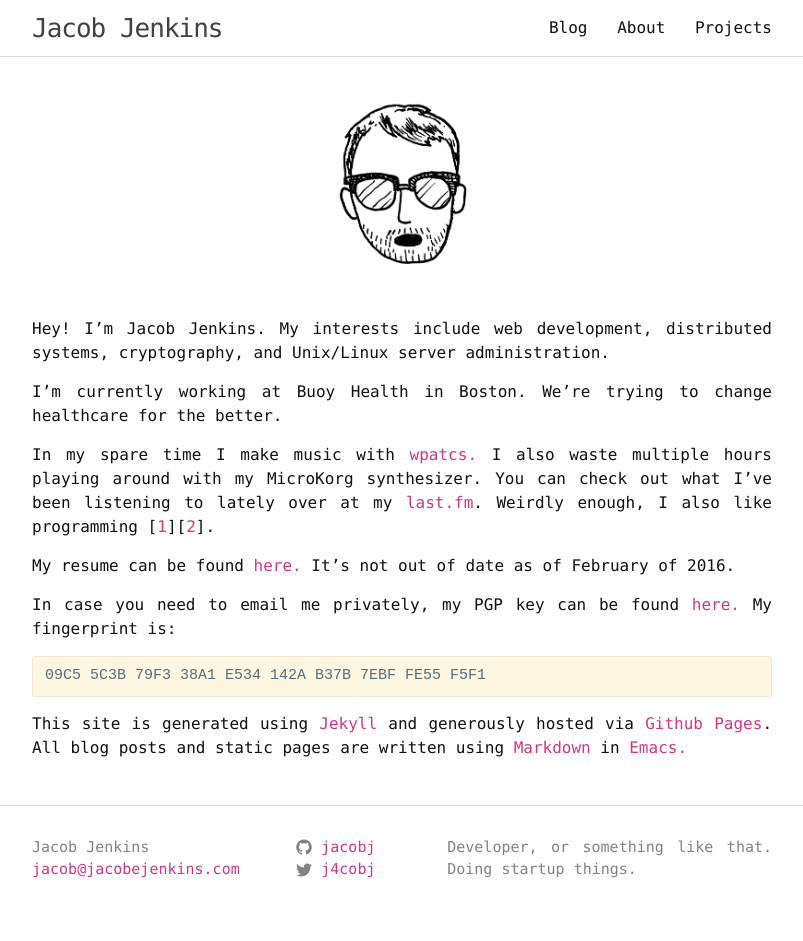
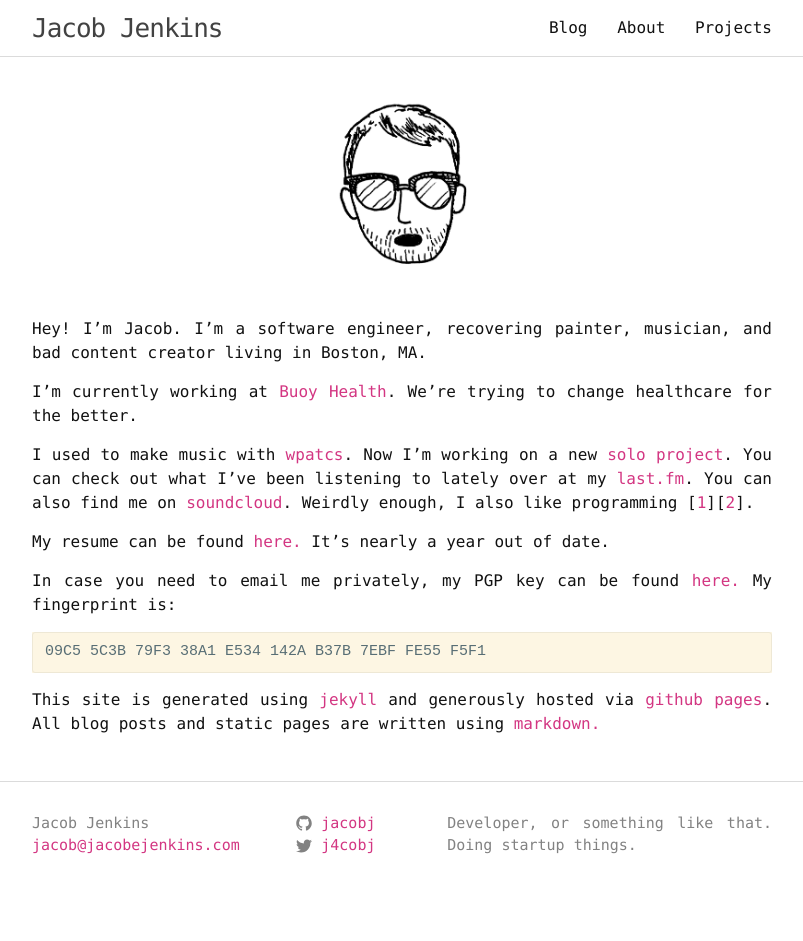
Before and after one commit to jacobj/jacobj.github.io, a Jekyll site: the page built from index.md, in a window 1280 px wide. Shown: the whole page, without its empty margins (238-1041 px from the left). Built offline with Jekyll 4.4.1, drawn with Linux system fonts in a browser that asks for light colours; after the commit the page ends 917 px from its top, so only the background shows below that.

Commit message:
Update about me

````diff
--- a/index.md
+++ b/index.md
@@ -7,20 +7,14 @@ permalink: /
   <img src="img/me.jpg" width="200" align="center" style="margin-bottom:30px; border-radius:200px">
 </div>
 
-Hey! I'm Jacob Jenkins. My interests include web development, distributed systems,
-cryptography, and Unix/Linux server administration.
+Hey! I'm Jacob. I'm a software engineer, recovering painter, musician, and bad content creator living in Boston, MA.
 
-I'm currently working at Buoy Health in Boston. We're trying to change healthcare for the better.
+I'm currently working at [Buoy Health](https://buoyhealth.com). We're trying to change healthcare for the better.
 
-In my spare time I make music with [wpatcs.](http://wpatcs.bandcamp.com) I also
-waste multiple hours playing around with my MicroKorg synthesizer. You can check
-out what I've been listening to lately over at my
-[last.fm](http://www.last.fm/user/xyzodiac). Weirdly enough, I also like
-programming [[1](/projects)][[2](https://github.com/jacobj)].
+I used to make music with [wpatcs](http://wpatcs.bandcamp.com). Now I'm working on a new [solo project](chrysippusdiedlaughing.bandcamp.com). You can check out what I've been listening to lately over at my [last.fm](http://www.last.fm/user/xyzodiac). You can also find me on [soundcloud](https://soundcloud.com/lazyedit). Weirdly enough, I also like programming [[1](/projects)][[2](https://github.com/jacobj)].
 
 My resume can be found
-[here.](https://www.dropbox.com/s/apwc8uao7rk6tol/Jacob%20Jenkins%20Resume.pdf?dl=0) It's not out of
-date as of February of 2016.
+[here.](https://www.dropbox.com/s/apwc8uao7rk6tol/Jacob%20Jenkins%20Resume.pdf?dl=0) It's nearly a year out of date.
 
 In case you need to email me privately, my PGP key can be found [here.](key.asc)
 My fingerprint is:
@@ -29,7 +23,4 @@ My fingerprint is:
 09C5 5C3B 79F3 38A1 E534 142A B37B 7EBF FE55 F5F1
 ```
 
-This site is generated using [Jekyll](http://jekyllrb.com/) and generously
-hosted via [Github Pages](https://pages.github.com/). All blog posts and static
-pages are written using [Markdown](http://daringfireball.net/projects/markdown/)
-in [Emacs.](http://www.gnu.org/software/emacs/)
+This site is generated using [jekyll](http://jekyllrb.com/) and generously hosted via [github pages](https://pages.github.com/). All blog posts and static pages are written using [markdown.](http://daringfireball.net/projects/markdown/)
````
